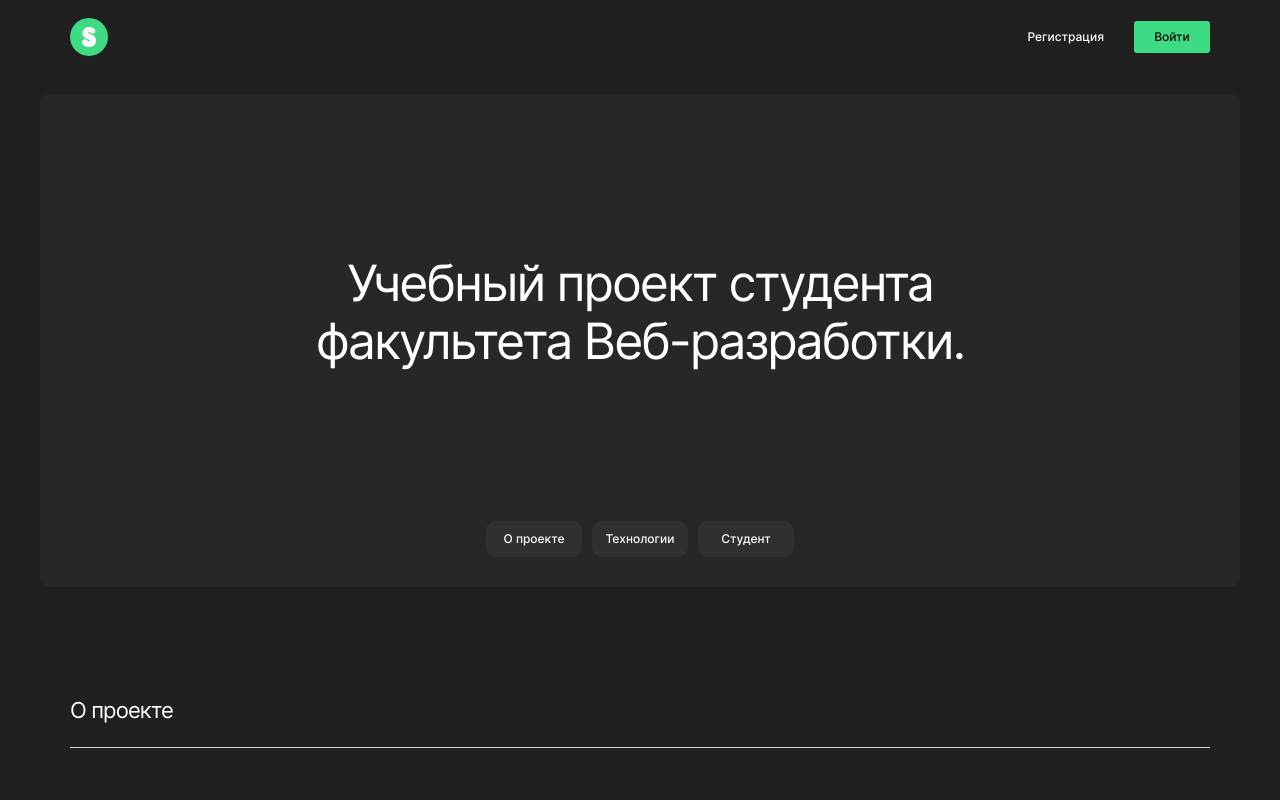
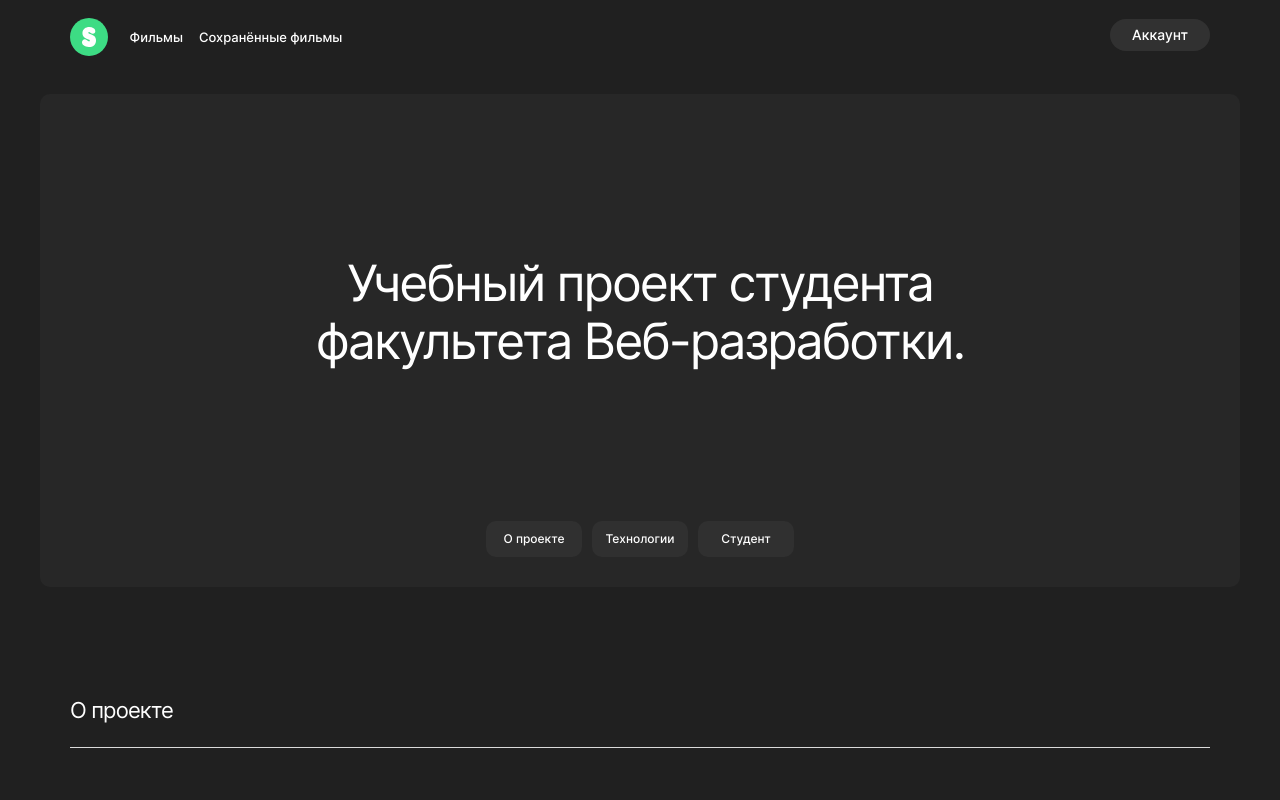
Before and after one commit to Kuban23/movies-explorer-frontend, a React (Create React App) app: page / in a window 1280 px wide. Shown: the top 800 px of the page. Built offline with nearby package versions, Linux system fonts and the light colour scheme.

Commit message:
feat:Работа с Header + бургер

```diff
--- a/src/components/App/App.js
+++ b/src/components/App/App.js
@@ -1,33 +1,44 @@
 import React from "react";
-import Header from "../Header/Header";
+// import Header from "../Header/Header";
 import Main from "../Main/Main";
 import Movies from "../Movies/Movies";
 import './App.css'
-import Profile from '../Profile/Profile'
-import Register from '../Register/Register';
-import Login from '../Login/Login';
-import PageNotFound from '../PageNotFound/PageNotFound';
-//import { Switch, Route } from 'react-router-dom'
+// import Profile from '../Profile/Profile'
+// import Register from '../Register/Register';
+// import Login from '../Login/Login';
+// import PageNotFound from '../PageNotFound/PageNotFound';
+import { Switch, Route } from 'react-router-dom'
+
 
 
 function App() {
+
+// Состояние отображение станицы "Фильмы"
+
+
    return (
       <div className="App">
          <div className="page">
-            {/* <Switch> */}
-               <Header />
-               <Main />
-               <Movies />
+            <Switch>
+
+               {/* <Main /> */}
+               {/* <Movies />
                <Profile/>
                <Register/>
                <Login/>
-               <PageNotFound/>
-               {/* <Route exact path="/"> */}
+               <PageNotFound/> */}
+               <Route exact path="/">
+              <Main />
+               </Route>
 
-               {/* </Route>
-               <Route path="/*">
-               </Route> */}
-            {/* </Switch> */}
+               <Route exact path="/movies">
+              <Movies  />
+               </Route>
+
+
+
+
+            </Switch>
          </div>
       </div>
    );
--- a/src/components/Header/Header.css
+++ b/src/components/Header/Header.css
@@ -31,6 +31,7 @@
    line-height: 16px;
    letter-spacing: 0px;
    transition: opacity 0.5s ease-in-out;
+   text-decoration: none;
 }
 
 .header__link-auth:hover {
@@ -51,7 +52,56 @@
    border: none;
    margin-left: 30px;
    cursor: pointer;
+   text-align: center;
+   padding: 8px 20px;
+   box-sizing: border-box;
 }
+
+.header__links {
+   gap: 16px;
+   display: flex;
+   align-items: center;
+   /* justify-content:flex-start; */
+
+}
+
+.header__link-films {
+   font-family: 'Inter';
+   font-style: normal;
+   font-weight: 500;
+   font-size: 13px;
+   line-height: 18px;
+   color: #FFFFFF;
+   text-decoration: none;
+}
+
+.header__profile-link {
+   margin-left: 746px;
+}
+
+.header__profile-link {
+   transition: opacity 0.5s ease-in-out;
+}
+
+.header__profile-link:hover {
+   opacity: 0.8;
+}
+
+.header__menu-button {
+   display: none;
+   background-image: url('../../images/Burger_menu.svg');
+   background-repeat: no-repeat;
+   background-color: transparent;
+   width: 44px;
+   height: 44px;
+   border: none;
+   transition: opacity 0.5s ease-in-out;
+}
+
+.header__menu-button:hover {
+   opacity: 0.8;
+}
+
 
 @media (max-width: 770px) {
    .header {
--- a/src/components/Header/Header.js
+++ b/src/components/Header/Header.js
@@ -2,22 +2,34 @@
 import React from "react";
 import './Header.css'
 import logo from '../../images/logo.svg';
+import { Link } from 'react-router-dom';
+import icon from '../../images/profile_icon.svg';
 
 function Header() {
    return (
       <header className="header">
+
          <img className="header__logo" src={logo} alt="Логотип проекта" />
 
-         <nav className="header__link-container">
-            <div className="header__link-auth header__link-auth_type_up">Регистрация</div>
-            <button className="header__link-auth header__link-auth_type_in">Войти</button>
+         <nav className="header__links">
+         <Link className="header__link-films">Фильмы</Link>
+         <Link className="header__link-films">Сохранённые фильмы</Link>
          </nav>
+      <>
 
-         {/* <nav className="header__links">
-         <div className="header__link-films">Фильмы</div>
-         <div className="header__link-films">Сохранённые фильмы</div>
+         <Link className="header__profile-link">
+         <img className='header__profile-link-icon'src={icon} alt='Иконка профиля'/>
+         </Link>
+         <button className="header__menu-button" type="button"></button>
+         </>
+
+         {/* <nav className="header__link-container">
+            <Link className="header__link-auth header__link-auth_type_up">Регистрация</Link>
+            <Link className="header__link-auth header__link-auth_type_in">Войти</Link>
 
          </nav> */}
+         {/* <button className="header__menu-button" type="button"></button> */}
+
 
 
 
--- a/src/components/Main/Main.js
+++ b/src/components/Main/Main.js
@@ -6,11 +6,13 @@ import Techs from "../Techs/Techs";
 import AboutMe from "../AboutMe/AboutMe";
 import Portfolio from "../Portfolio/Portfolio";
 import Footer from "../Footer/Footer";
+import Header from "../Header/Header";
 
 
 function Main(){
 	return (
   <div>
+  <Header />
   <Promo />
   <AboutProject/>
   <Techs/>
--- a/src/components/Movies/Movies.js
+++ b/src/components/Movies/Movies.js
@@ -1,11 +1,15 @@
 import React from "react";
 import './Movies.css'
 import SearchForm from '../../components/SearchForm/SearchForm';
+import Header from '../Header/Header'
+import Footer from '../Footer/Footer'
 
 function Movies(){
 	return (
 <div>
+   <Header />
 	<SearchForm/>
+	<Footer />
 </div>
 );
 }
```
Also changed, not shown: src/images/profile_icon.svg (added).
